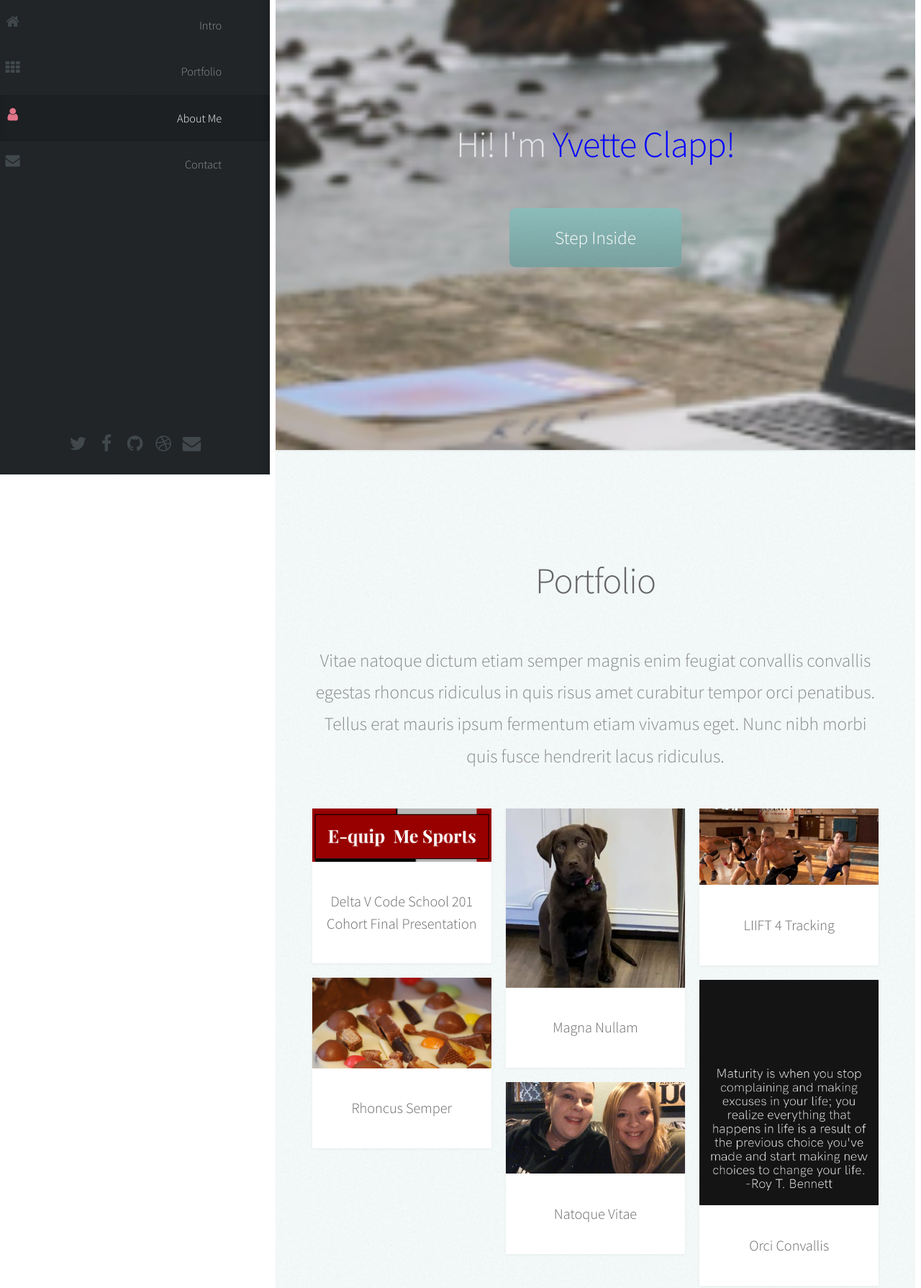
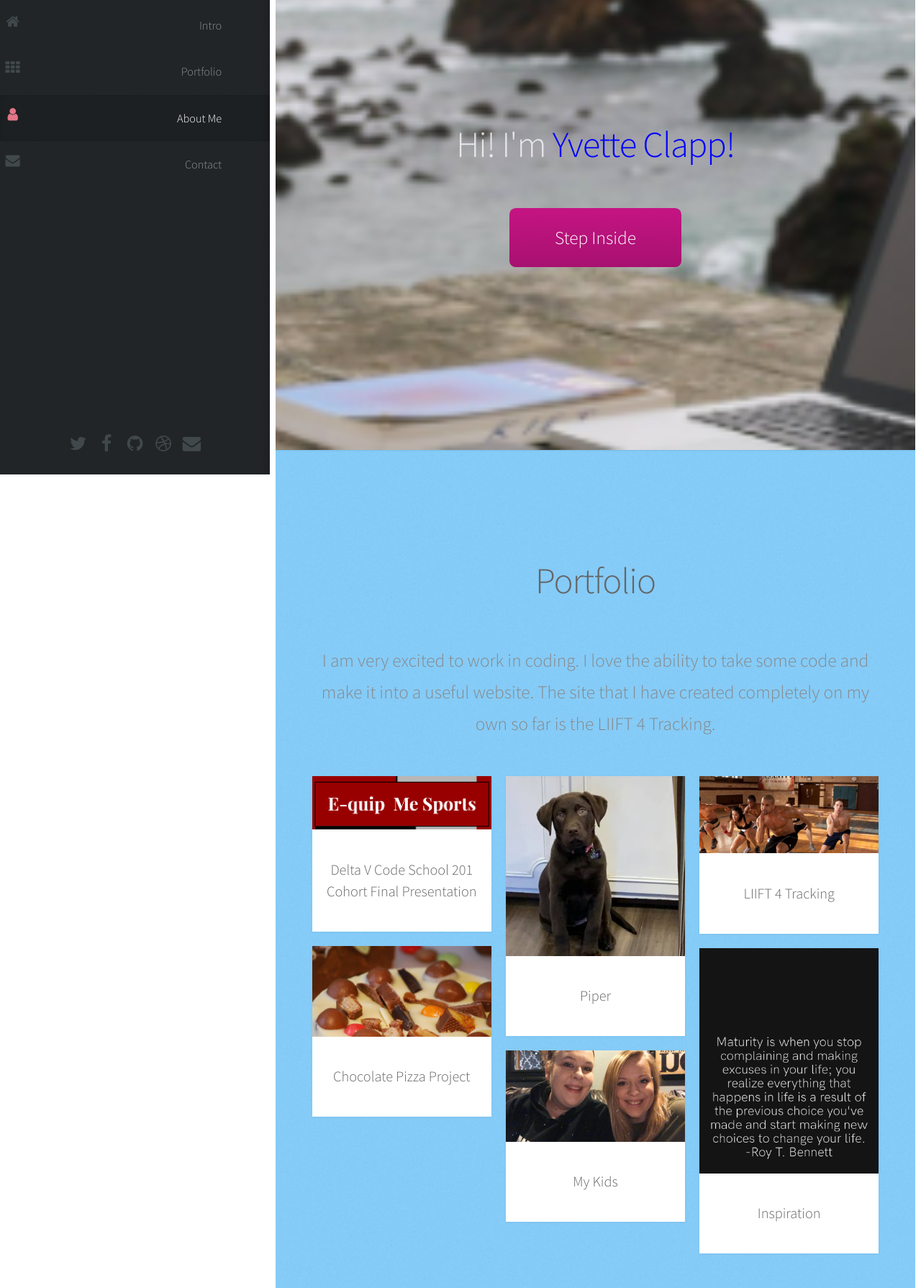
Before and after one commit to ymclapp/portfoliodeux, a website: page public/index.html in a window 1280 px wide. Shown: the part 141-1930 px from the top of the page at 72% size. Drawn offline with Linux system fonts and the light colour scheme.

Commit message:
added more personalization

```diff
--- a/public/assets/css/base.css
+++ b/public/assets/css/base.css
@@ -357,15 +357,15 @@ input, select, textarea {
         }
 
         #main > section.two {
-            background-color: #f5fafa;
+            background-color: lightskyblue;
         }
 
         #main > section.three {
-            background-color: #ecf1f1;
+            background-color: lightgoldenrodyellow;
         }
 
         #main > section.four {
-            background-color: #e8edec;
+            background-color: lightcoral;
         }
 
 /* Footer */
--- a/public/assets/css/modules.css
+++ b/public/assets/css/modules.css
@@ -268,7 +268,7 @@ button,
     color: #fff !important;
     text-decoration: none;
     padding: 0.75em 2.5em 0.75em 2.5em;
-    background-color: #8ebebc;
+    background-color: mediumvioletred;
     border: 0;
     cursor: pointer;
     background-image: -moz-linear-gradient(top, rgba(0, 0, 0, 0), rgba(0, 0, 0, 0.15)), url("images/overlay.png");
--- a/public/index.html
+++ b/public/index.html
@@ -84,10 +84,7 @@
 								<h2>Portfolio</h2>
 							</header>
 
-							<p>Vitae natoque dictum etiam semper magnis enim feugiat convallis convallis
-							egestas rhoncus ridiculus in quis risus amet curabitur tempor orci penatibus.
-							Tellus erat mauris ipsum fermentum etiam vivamus eget. Nunc nibh morbi quis
-							fusce hendrerit lacus ridiculus.</p>
+							<p>I am very excited to work in coding.  I love the ability to take some code and make it into a useful website.  The site that I have created completely on my own so far is the LIIFT 4 Tracking.</p>
 
 							<div class="row">
 								<div class="col-4 col-12-mobile">
@@ -100,7 +97,7 @@
 									<article class="item">
 										<a href="https://ymclapp.github.io/chocolatepizzacss/" class="image fit"><img src="images/Chocolate Pizza.png" alt="" /></a>
 										<header>
-											<h3>Rhoncus Semper</h3>
+											<h3>Chocolate Pizza Project</h3>
 										</header>
 									</article>
 								</div>
@@ -108,13 +105,13 @@
 									<article class="item">
 										<a href="#" class="image fit"><img src="images/pic04.jpg" alt="" /></a>
 										<header>
-											<h3>Magna Nullam</h3>
+											<h3>Piper</h3>
 										</header>
 									</article>
 									<article class="item">
 										<a href="#" class="image fit"><img src="images/pic05.jpg" alt="" /></a>
 										<header>
-											<h3>Natoque Vitae</h3>
+											<h3>My Kids</h3>
 										</header>
 									</article>
 								</div>
@@ -128,7 +125,7 @@
 									<article class="item">
 										<a href="#" class="image fit"><img src="images/pic07.jpg" alt="" /></a>
 										<header>
-											<h3>Orci Convallis</h3>
+											<h3>Inspiration</h3>
 										</header>
 									</article>
 								</div>
@@ -165,10 +162,7 @@
 								<h2>Contact</h2>
 							</header>
 
-							<p>Elementum sem parturient nulla quam placerat viverra
-							mauris non cum elit tempus ullamcorper dolor. Libero rutrum ut lacinia
-							donec curae mus. Eleifend id porttitor ac ultricies lobortis sem nunc
-							orci ridiculus faucibus a consectetur. Porttitor curae mauris urna mi dolor.</p>
+							<p>I am easy to get a hold of and will respond as soon as I can.  Feel free to contact me.</p>
 
 							<form method="post" action="#">
 								<div class="row">
```
Also changed, not shown: public/assets/js/main.js (+14 -14 lines), public/assets/css/reset.css (line endings or trailing spaces).
